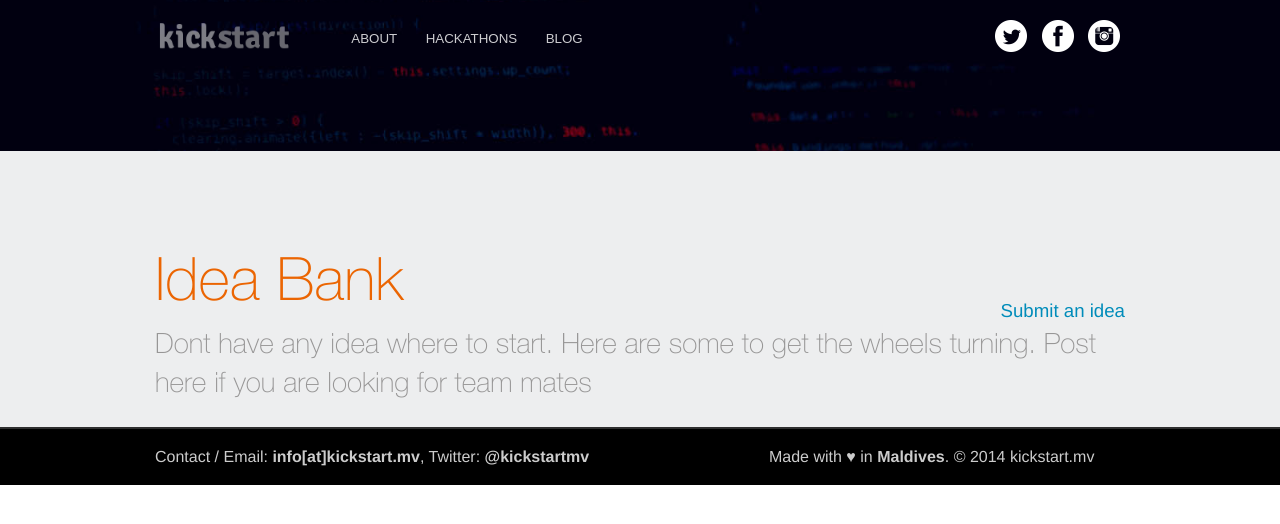
After one commit to kickstartmv/kickstartmv-website, a PHP site: page /kickstart-blog/kh1/ideas.php in a window 1280 px wide. The commit adds this page. Shown: the top 524 px of the page. Run offline with PHP 8.4, Linux system fonts and the light colour scheme; data that the repository does not hold is empty.

Commit message:
idea bank test

```diff
--- a/kh1/css/style.css
+++ b/kh1/css/style.css
@@ -325,6 +325,51 @@ opacity: .51;
   border-top:2px solid #2f2f2f;
 }
 
+#ideas{
+  background:#edeeef;
+}
+
+h2.narrow{
+  font-weight:100;
+  font-family: HelveticaNeue-Thin;
+  color:#eb6502;
+}
+
+.idea-card{
+  background:#fff;
+  padding:10px;
+  border-radius:8px;
+  drop-shadow: 0 0 2px #000;
+  posiiton:relative;
+  overflow:hidden;
+}
+
+.idea-card h6{
+  font-size:13pt;
+  text-transform: uppercase;
+  font-weight:400;
+  color:#393838;
+}
+
+.idea-card p{
+  color:#6d6d6d;
+}
+
+.idea-card .sent-by{
+  background:#e3e3e3;
+  padding:5px;
+  position:absolute;
+  bottom:0px;
+  width:100%;
+  left:0px;
+}
+
+#postModal h2{
+  color:#2f2f2f;
+  font-weight:100;
+  font-size:12pt;
+  line-height:12pt;
+}
 
 /*FOR MOBILES*/
 @media (max-width: 767px) {
--- /dev/null
+++ b/kh1/ideas.php
@@ -0,0 +1,168 @@
+<!doctype html>
+<html lang="en" xmlns:og="http://ogp.me/ns#" xmlns:fb="http://www.facebook.com/2008/fbml">
+<head>
+  <meta charset="UTF-8">
+  <meta name="viewport" content="width=device-width, initial-scale=1.0" />
+  <title>KickStart Hackathon 1 - First ever public hackathon in Maldives</title>
+  <meta name="description" content="Kickstart Hackathon 1, a 24 hr hackathon to be held on 4th-5th April 2014. Participation open and free for all developers in Maldives. Have fun and try win some awesome prizes!">
+  <meta name="keywords" content="kickstart, hackathon, maldives, male, programming, competition, software, development">
+
+  <meta property="og:title" content="KickStart Hackathon 1 - First ever public hackathon in Maldives" />
+  <meta property="og:url" content="http://www.kickstart.mv/kh1/"/>
+  <meta property="og:site_name" content="Kickstart"/>
+  <meta property="og:type" content="website"/>
+  <meta property="og:description" content="Kickstart Hackathon 1, a 24 hr hackathon to be held on 4th-5th April 2014. Participation open and free for all developers in Maldives. Have fun and try win some awesome prizes!"/>
+  <meta property="og:image" content="http://kickstart.mv/kh1/img/cover_image.jpg"/>
+
+  <meta name="ops-profile-twitter:card" content="summary_large_image"/>
+  <meta name="ops-profile-twitter:site" content="@kickstartmv"/>
+  <meta name="ops-profile-twitter:creator" content="@kickstartmv"/>
+  <meta name="ops-profile-twitter:title" content="KickStart Hackathon 1 - First ever public hackathon in Maldives"/>
+  <meta name="ops-profile-twitter:description" content="Kickstart Hackathon 1, a 24 hr hackathon to be held on 4th-5th April 2014. Participation open and free for all developers in Maldives. Have fun and try win some awesome prizes."/>
+  <meta name="twitter:image:src" content="http://kickstart.mv/kh1/img/cover_image.jpg"/>
+
+  <link rel="stylesheet" href="css/foundation.min.css" />
+  <link rel="stylesheet" href="css/style.css?v=1.1"/>
+  <link rel="stylesheet" href="css/reveal.css"/>
+  <script src="js/modernizr.js"></script>
+  <link rel="shortcut icon" href="img/favicon.ico" type="image/x-icon">
+  <link rel="icon" href="img/favicon.ico" type="image/x-icon">
+</head>
+<body>
+
+<section id="header" class="slide slide-header">
+  <div id="navbar">
+    <div class="row">
+
+      <div class="column large-2 logo">
+        <a href="/"><img src="img/logo-colored.png"/></a>
+      </div>
+
+      <div class="column large-10">
+        <ul class="navigation">
+          <li><a href="/kh1/about.html">About</a></li>
+          <li><a href="/kh1">Hackathons</a></li>
+          <li><a href="/blog">Blog</a></li>
+        </ul>
+
+        <div class="social-links">
+          <a href="https://twitter.com/kickstartmv" title="Follow us on Twitter" target="_blank"><img src="img/twitter.png"/></a>
+          <a href="http://facebook.com/kickstartmv" title="Follow us on Facebook" target="_blank"><img src="img/facebook.png"/></a>
+          <a href="http://instagram.com/kickstartmv" title="Follow us on Instagram" target="_blank"><img src="img/instagram.png"/></a>
+        </div>
+      </div>
+
+    </div>
+  </div>
+</section>
+
+<section id="ideas">
+  <div class="row">
+
+    <div class="big-ass-text columns medium-12">
+
+    <h2 class="narrow">Idea Bank</h2>
+
+    <div class="text-right" style="margin-top:-30px;">
+    <a href="#" id="post-idea" data-reveal-id="postModal" style="font-size:14pt;">Submit an idea</a>
+
+      <!-- post modal -->
+      <div id="postModal" class="reveal-modal large">
+        <h2 class="text-left">Have an idea? Post it</h2>
+        <form id="idea-form">
+
+          <input type="text" id="name" name="Idea[name]" placeholder="your name"/>
+
+          <input type="text" id="name" name="Idea[name]" placeholder="email"/>
+
+          <input type="text" id="title" name="Idea[title]" placeholder="...title"/>
+
+          <textarea name="Idea[content]" id="content" style="height:150px;" placeholder="...type your idea here"></textarea>
+
+          <input id="submitIdea" type="button" class="button small" value="Send" />
+        </form>
+      </div>
+
+      <div id="successModal" class="reveal-modal large">
+        <h2 class="text-left">We have received your idea, Thankx</h2>
+      </div>
+      <!-- end of post modal -->
+    </div>
+
+    <h4 style="color:#979696;">Dont have any idea where to start. Here are some to get the wheels turning. Post here if you are looking for team mates</h4>
+    </div>
+    <div class="row">
+    <?php
+    $feed = json_decode(file_get_contents("http://kickstart.mv/blog/wp_api/v1/posts/?post_type=ideas"),true);
+
+    $posts = $feed['posts'];
+
+    foreach($posts as $post){
+    ?>
+      <div class="columns medium-4 idea-card">
+          <h6><?php echo $post['title']; ?></h6>
+
+          <p>
+            <?php echo $post['content_display']; ?>
+          </p>
+
+          <div class="sent-by">
+            <?php echo $post['meta']['custom_fields']['wpcf-name']; ?>
+          </div>
+      </div>
+    <?php } ?>
+    </div>
+
+  </div>
+</section>
+
+<section id="footer" class="slide">
+    <div class="row">
+        <div class="columns medium-7">
+          <div class="contact">
+            Contact / Email: <b>info[at]kickstart.mv</b>, Twitter: <b><a href="http://twitter.com/kickstartmv" target="_blank">@kickstartmv</a></b>
+          </div>
+        </div>
+        <div class="columns medium-5">
+          <div class="copyright text-center">
+          Made with ♥ in <b><a href="http://en.wikipedia.org/wiki/Maldives" target="_blank">Maldives</a></b>. &copy; 2014 kickstart.mv</div>
+          </div>
+        </div>
+    </div>
+</section>
+
+<script src="js/jquery.js"></script>
+<script src="js/foundation.min.js"></script>
+<script src="js/jquery.foundation.reveal.js"></script>
+<script>
+  $(document).foundation();
+
+  $(document).ready(function(){
+
+    $('#submitIdea').on('click',function(){
+
+      var params = $('#idea-form').serialize();
+
+      $.post('post-idea.php',params,function(response){
+        if(response.status == 0){
+          // errors
+        }
+        else{
+
+        }
+      },'json');
+
+    });
+
+  });
+
+  (function(i,s,o,g,r,a,m){i['GoogleAnalyticsObject']=r;i[r]=i[r]||function(){
+(i[r].q=i[r].q||[]).push(arguments)},i[r].l=1*new Date();a=s.createElement(o),
+m=s.getElementsByTagName(o)[0];a.async=1;a.src=g;m.parentNode.insertBefore(a,m)
+})(window,document,'script','//www.google-analytics.com/analytics.js','ga');
+ga('create', 'UA-48994103-1', 'kickstart.mv');
+ga('send', 'pageview');
+</script>
+
+</body>
+</html>
```
Also changed, not shown: kh1/css/reveal.css (added, +66 -0 lines), kh1/inc/index.php (added, +16 -0 lines), kh1/inc/wpclass.php (added, +93 -0 lines), kh1/post-idea.php (added, +9 -0 lines), kh1/inc/README.md (added), kh1/js/jquery.foundation.reveal.js (added), kh1/js/jquery.reveal.js (added), 1 other file.
